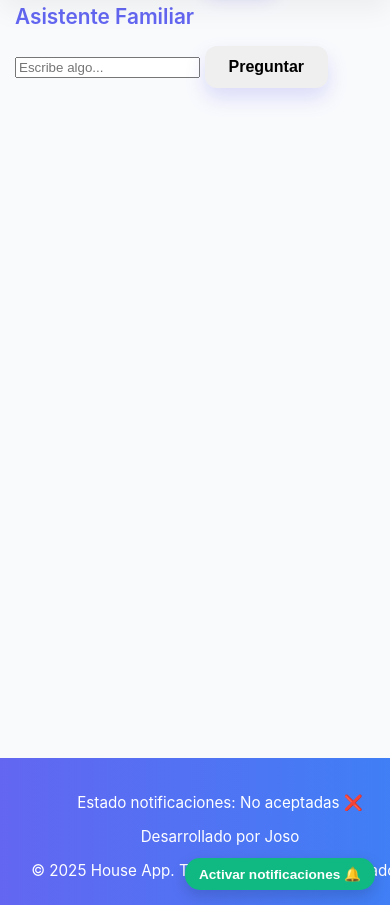
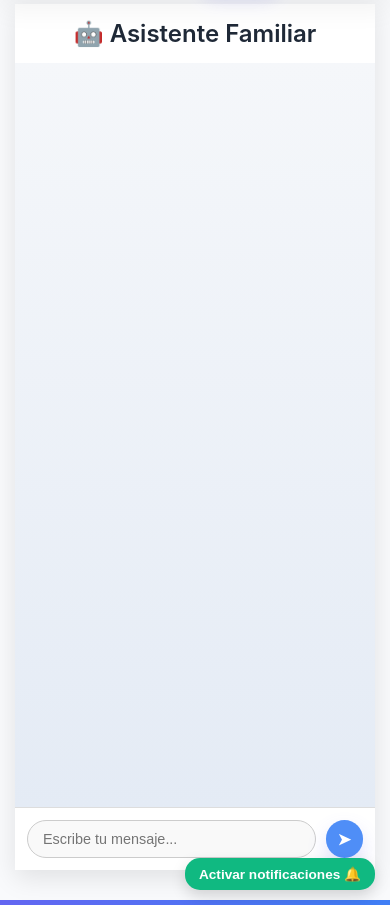
Before and after one commit to Josojmf/APP-CASA, a Flask app: page /asistente-familiar in a window 390 px wide. Shown: the part 81-986 px from the top of the page. Run offline with Flask 3, Linux system fonts and the light colour scheme; some libraries are stand-ins or nearby versions.

Commit message:
updated styles ai

```diff
--- a/app/api.py
+++ b/app/api.py
@@ -9,6 +9,8 @@ from datetime import datetime, timedelta
 import traceback
 import base64
 import os
+import requests
+
 
 # ==========================================
 # Mapeo entre TID de OwnTracks y nombre de usuario real
--- a/app/static/styles/ai.css
+++ b/app/static/styles/ai.css
@@ -3,22 +3,24 @@
 ========================= */
 .titleChat {
     text-align: center;
-    font-size: 1.8rem;
-    margin: 20px 0;
-    color: #333;
+    font-size: 2rem;
+    font-weight: 600;
+    margin: 15px 0;
+    color: #1f2937;
     animation: fadeInDown 0.5s ease;
 }
 
 .chat-container {
     display: flex;
     flex-direction: column;
-    height: calc(100vh - 160px);
+    height: calc(100vh - 140px);
     max-width: 900px;
-    margin: 0 auto;
+    margin: auto;
     border-radius: 15px;
-    background: #fff;
-    box-shadow: 0 8px 20px rgba(0,0,0,0.08);
+    background: #ffffff;
+    box-shadow: 0 8px 25px rgba(0,0,0,0.1);
     overflow: hidden;
+    animation: fadeIn 0.6s ease;
 }
 
 /* =========================
@@ -26,15 +28,14 @@
 ========================= */
 .messages {
     flex: 1;
-    padding: 15px;
+    padding: 20px;
     overflow-y: auto;
-    background: #f7f9fc;
+    background: linear-gradient(180deg, #f5f7fa, #e4ebf5);
     display: flex;
     flex-direction: column;
-    gap: 10px;
+    gap: 14px;
 }
 
-/* Barra de scroll personalizada */
 .messages::-webkit-scrollbar {
     width: 6px;
 }
@@ -104,24 +110,25 @@
 ========================= */
 #chat-input {
     display: flex;
-    padding: 10px;
+    padding: 12px;
     background: white;
     border-top: 1px solid #ddd;
 }
 
 #chat-input input {
     flex: 1;
-    padding: 10px 14px;
+    padding: 10px 15px;
     font-size: 1rem;
     border: 1px solid #ccc;
     border-radius: 25px;
     outline: none;
     transition: 0.2s;
+    background: #f9f9f9;
 }
 
 #chat-input input:focus {
     border-color: #4f8ef7;
-    box-shadow: 0 0 5px rgba(79,142,247,0.3);
+    box-shadow: 0 0 8px rgba(79,142,247,0.3);
 }
 
 #chat-input button {
@@ -130,14 +137,16 @@
     border: none;
     background: #4f8ef7;
     color: white;
-    font-size: 1rem;
+    font-size: 1.2rem;
+    font-weight: bold;
     border-radius: 25px;
     cursor: pointer;
-    transition: background 0.2s;
+    transition: background 0.2s, transform 0.1s;
 }
 
 #chat-input button:hover {
     background: #3a78d8;
+    transform: scale(1.05);
 }
 
 /* =========================
@@ -159,9 +168,32 @@
 @media (max-width: 600px) {
     .chat-container {
         border-radius: 0;
-        height: calc(100vh - 120px);
+        height: calc(100vh - 100px);
     }
     .message {
         max-width: 90%;
     }
 }
+@media (max-width: 400px) {
+    .titleChat {
+        font-size: 1.5rem;
+    }
+    #chat-input input {
+        font-size: 0.9rem;
+    }
+    #chat-input button {
+        padding: 8px 12px;
+        font-size: 1rem;
+    }
+}
+@media (max-width: 768px) {
+    .chat-container {
+        height: calc(100vh - 120px);
+    }
+    .messages {
+        padding: 15px;
+    }
+    .message-content {
+        font-size: 0.9rem;
+    }
+}
--- a/app/templates/ai.html
+++ b/app/templates/ai.html
@@ -1,24 +1,31 @@
 {% extends "layout.html" %}
-{% block title %}💬 Chat{% endblock %}
+{% block title %}💬 Asistente Familiar{% endblock %}
 
 {% block extra_css %}
 <link rel="stylesheet" href="{{ url_for('static', filename='styles/ai.css') }}">
 {% endblock %}
 
 {% block content %}
+<div class="chat-container">
+    <h2 class="titleChat">🤖 Asistente Familiar</h2>
+    <div id="ai-messages" class="messages"></div>
 
-<div id="family-ai-chat">
-    <h2>Asistente Familiar</h2>
-    <div id="ai-messages"></div>
-    <input id="ai-input" type="text" placeholder="Escribe algo..." />
-    <button onclick="askAI()">Preguntar</button>
+    <div id="chat-input">
+        <input id="ai-input" type="text" placeholder="Escribe tu mensaje..." onkeydown="if(event.key==='Enter') askAI()" />
+        <button onclick="askAI()">➤</button>
+    </div>
 </div>
 
 <script>
     async function askAI() {
-        const prompt = document.getElementById("ai-input").value.trim();
+        const input = document.getElementById("ai-input");
+        const prompt = input.value.trim();
         if (!prompt) return;
-        append("Tú", prompt);
+
+        appendMessage("sent", "Tú", prompt);
+        input.value = "";
+
+        try {
             const res = await fetch("/api/chatfd", {
                 method: "POST",
                 headers: { "Content-Type": "application/json" },
@@ -26,13 +33,24 @@
             });
             const data = await res.json();
             const reply = data.answer || data.error || "Sin respuesta";
-        append("IA", reply);
+            appendMessage("received", "IA", reply);
+        } catch {
+            appendMessage("received", "IA", "Error al conectar con el servidor.");
+        }
     }
 
-    function append(who, msg) {
-        const div = document.createElement("div");
-        div.textContent = `${who}: ${msg}`;
-        document.getElementById("ai-messages").appendChild(div);
+    function appendMessage(type, sender, text) {
+        const msgDiv = document.createElement("div");
+        msgDiv.className = `message ${type}`;
+        msgDiv.innerHTML = `
+            <img src="${type === 'sent' ? '/static/img/user.png' : '/static/img/ai.png'}" alt="${sender}">
+            <div class="message-content">
+                <strong>${sender}</strong>
+                <span>${text}</span>
+            </div>
+        `;
+        document.getElementById("ai-messages").appendChild(msgDiv);
+        msgDiv.scrollIntoView({ behavior: "smooth" });
     }
 </script>
 {% endblock %}
```
Also changed, not shown: other parts of app/static/styles/ai.css (+15 -10 lines), .github/workflows/sanity.yml. Lines whose indentation alone changed are shown as unchanged.
